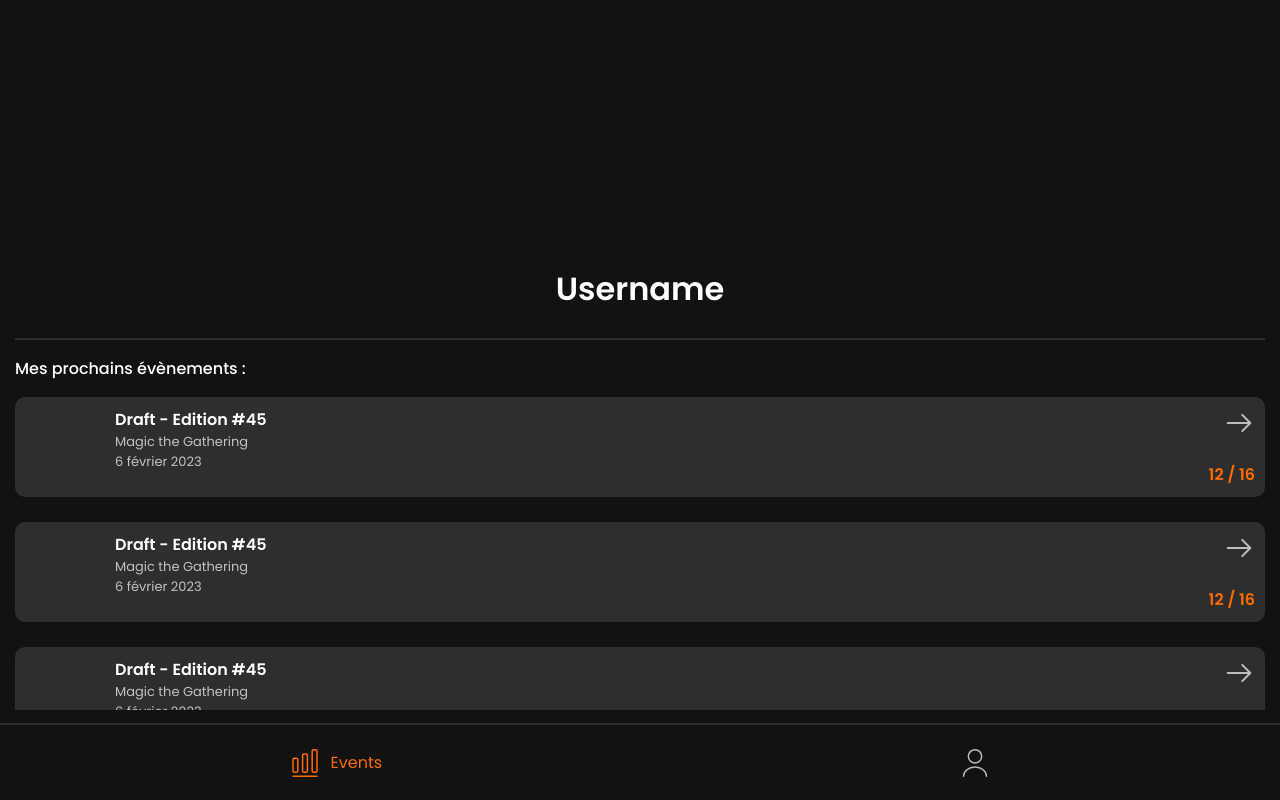
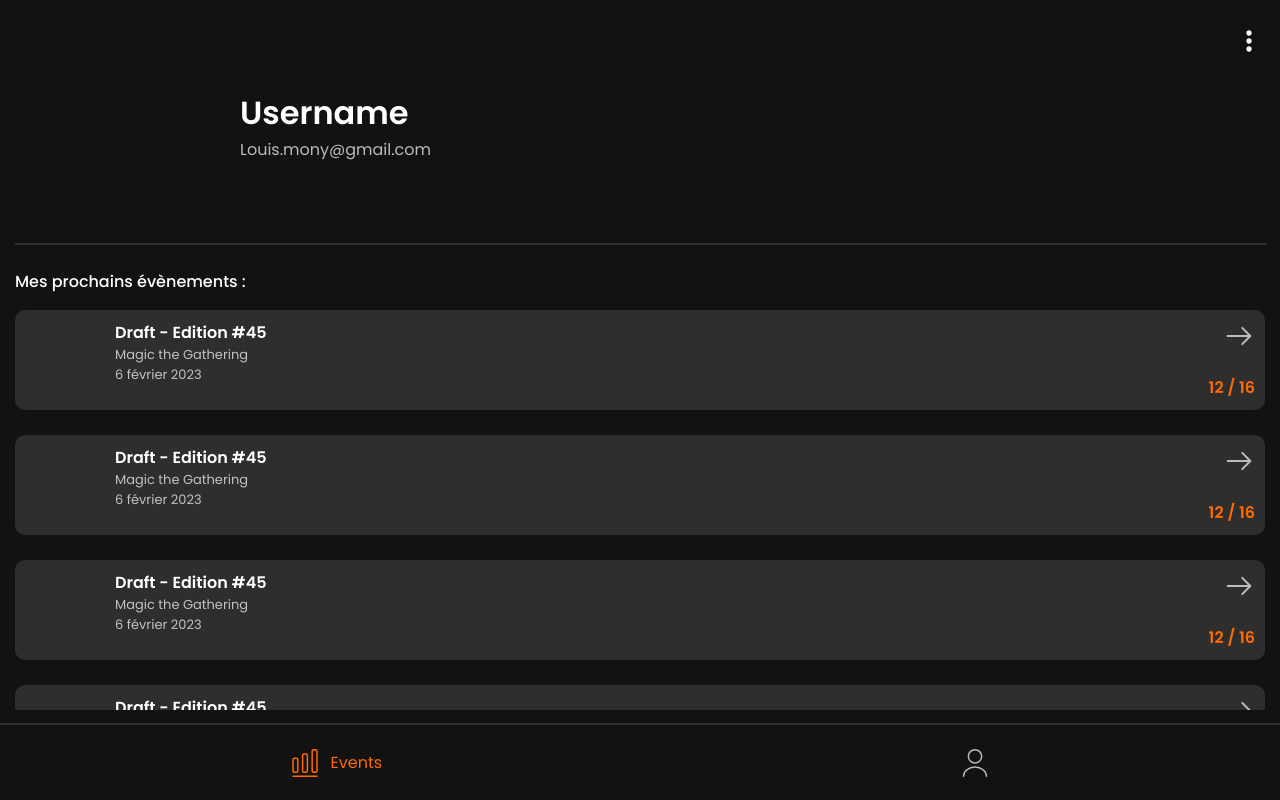
Before and after one commit to LouisMony/Event_LesFousDuRoy, a Vue app: page /my-profil in a window 1280 px wide. Built offline with nearby package versions, Linux system fonts and the light colour scheme.

Commit message:
Update Profil Option

```diff
--- /dev/null
+++ b/src/components/ModalProfil.vue
@@ -0,0 +1,78 @@
+<template>
+  <div class="modalprofil">
+    <div class="modalprofil_bloc">
+        <button>Modifier mon profil</button>
+        <button @click="$router.replace({ path: '/me-connecter' })">Me déconnecter</button>
+    </div>
+  </div>
+</template>
+
+<script>
+export default {
+  name: 'ModalProfil',
+  data(){
+    return {
+
+    }
+  },
+
+  methods:{
+    toogleActive(){
+
+    }
+  }
+}
+</script>
+
+<style scoped lang="scss">
+
+@import "@/assets/style/_variables.scss";
+
+.modalprofil{
+    z-index: 1000;
+    top:0;
+    left: 0;
+    position: absolute;
+    width: 100%;
+    height: 100vh;
+    background: rgba(0, 0, 0, 0.85);
+    display: flex;
+    align-items: center;
+    justify-content: center;
+
+    .modalprofil_bloc{
+        padding: 40px 0;
+        height: fit-content;
+        width: 80%;
+        background: $bg_black;
+        border-radius: 10px;
+        text-align: center;
+        font-weight: 500;
+        font-size: 20px;
+        display: flex;
+        flex-direction: column;
+        justify-content: space-around;
+        align-items: center;
+        gap: 30px;
+
+        button{
+            width: calc(100% - 40px);
+            height: 65px;
+            font-family: Poppins, Helvetica, Arial, sans-serif;
+            background-color: $orange;
+            color: white;
+            font-weight: 500;
+            font-size: 16px;
+            border: none;
+            outline:none;
+            border-radius: 10px;
+
+            &:nth-child(2){
+                background:  $bg_black;
+                border: 1px solid $orange;
+                color: $orange;
+            }
+        }
+    }
+}
+</style>
--- a/src/views/ProfilView.vue
+++ b/src/views/ProfilView.vue
@@ -1,12 +1,17 @@
 <template>
   <div class="profil">
-    <div>
+    <ModalProfil v-if="activemodal"/>
+    <img class="option"  @click="activemodal = true" src="@/assets/img/option.svg" alt="Option de profil">
+    <div class="profil_top">
         <div class="photo_profil"></div>
+        <div class="profil_info">
           <h1>Username</h1>
+          <span class="mail">Louis.mony@gmail.com</span><br>
+
+        </div>
+    </div>
     <hr>
     <p>Mes prochains évènements :</p>
-    </div>
-
     <div class="event_list">
         <EventItem />
         <EventItem />
@@ -23,14 +28,17 @@
 <script>
 
 import EventItem from '@/components/EventItem.vue'
+import ModalProfil from '@/components/ModalProfil.vue'
 
 export default {
   name: 'ProfilView',
   components: {
-    EventItem
+    EventItem,
+    ModalProfil
   },
   data(){
     return {
+      activemodal: false,
     }
   },
   methods:{
@@ -48,6 +56,18 @@ export default {
     flex-direction: column;
     height: calc(100vh - 75px);
 
+    .option{
+      position: absolute;
+      right: 15px;
+      top: 25px;
+    }
+
+    .profil_top{
+      padding: 10px 0;
+      display: flex;
+      align-items: center;
+      gap: 25px;
+
       .photo_profil{
           mask: paint(squircle);
           --squircle-radius: 30px;
@@ -55,7 +75,7 @@ export default {
           max-width: 200px;
           width: 40%;
           aspect-ratio: 1/1;
-        margin: 25px auto 25px;
+          margin: 0;
 
           background-image: url("@/assets/img/bg_username.png");
           background-position: center;
@@ -63,14 +83,27 @@ export default {
           background-size: cover;
           filter: drop-shadow(0px 10px 30px rgba(0, 0, 0, 0.65));
       }
+
+      .profil_info{
         h1{
             font-weight: 600;
             font-size: 32px;
-        margin: 0 0 25px 0;
-        text-align: center;
+            margin: 0 ;
         }
+
+        span{
+          color: $scnd_text;
+        }
+
+        button{
+
+        }
+      }
+    }
+
     hr{
-        border: 1px solid $bg_black_light
+      border: 1px solid $bg_black_light;
+      width:100%;
     }
 
     p{
```
Also changed, not shown: src/assets/img/option.svg (added). Lines whose indentation alone changed are shown as unchanged.
